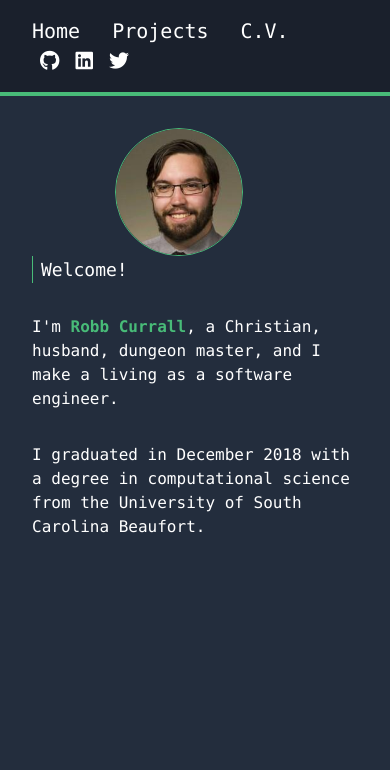
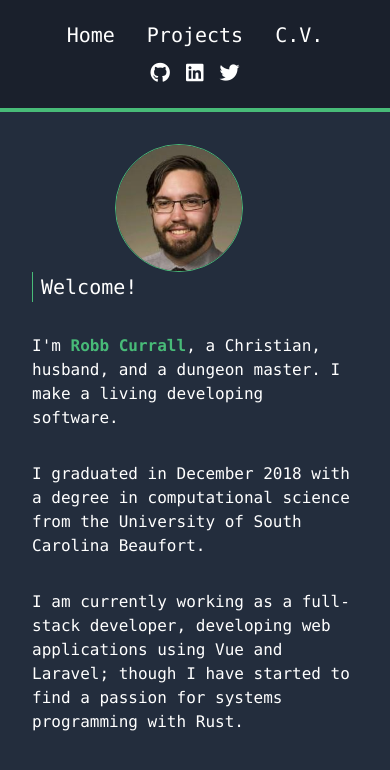
Before and after one commit to rlcurrall/personal-website, a Vue app: page / in a window 390 px wide. Shown: the top 770 px of the page. Built offline with nearby package versions, Linux system fonts and the light colour scheme.

Commit message:
Update styling and wording

```diff
--- a/src/App.vue
+++ b/src/App.vue
@@ -2,10 +2,12 @@
   <div id="app">
     <header id="nav" class="inset-y-0 bg-gray-900 border-b-4 border-green-500">
       <nav
-        class="container mx-auto my-4 flex flex-wrap justify-between items-center text-xl px-8 md:px-0"
+        class="container mx-auto my-4 flex flex-col sm:flex-row justify-between items-center text-xl px-8 md:px-0"
       >
-        <div class="flex justify-start flex-wrap">
-          <router-link to="/" class="mr-4 hover:underline hover:text-green-500"
+        <div class="flex justify-center flex-wrap my-1 sm:justify-start sm:m-0">
+          <router-link
+            to="/"
+            class="mx-4 hover:underline hover:text-green-500 sm:ml-0"
             >Home</router-link
           >
           <router-link
@@ -15,11 +17,11 @@
           >
           <router-link
             to="/cv"
-            class="ml-4 hover:underline hover:text-green-500"
+            class="mx-4 hover:underline hover:text-green-500 sm:mr-0"
             >C.V.</router-link
           >
         </div>
-        <div class="flex justify-end flex-wrap">
+        <div class="flex justify-center flex-wrap sm:justify-end my-1 sm:m-0">
           <a href="https://github.com/rlcurrall" target="_blank" class="mx-2"
             ><i class="fab fa-github hover:text-green-500"></i
           ></a>
--- a/src/views/CV.vue
+++ b/src/views/CV.vue
@@ -1,5 +1,8 @@
 <template>
-  <div>asdf</div>
+  <main class="container mx-auto p-8 md:px-0">
+    <h1>This is a CV!</h1>
+    <p class="text-yellow-500"><i class="fas fa-tools" /> Under Construction</p>
+  </main>
 </template>
 
 <script>
--- a/src/views/Home.vue
+++ b/src/views/Home.vue
@@ -11,15 +11,19 @@
       />
     </div>
     <article>
-      <h1 class="text-lg border-l border-green-500 pl-2">Welcome!</h1>
+      <h1 class="text-xl border-l border-green-500 pl-2">Welcome!</h1>
       <p class="my-8">
         I'm <b class="text-green-500">Robb Currall</b>, a Christian, husband,
-        dungeon master, and I make a living as a software engineer.
+        and a dungeon master. I make a living developing software.
       </p>
-
       <p class="my-8">
         I graduated in December 2018 with a degree in computational science from
         the University of South Carolina Beaufort.
+      </p>
+      <p>
+        I am currently working as a full-stack developer, developing web
+        applications using Vue and Laravel; though I have started to find a
+        passion for systems programming with Rust.
       </p>
     </article>
   </main>
--- a/src/views/Projects.vue
+++ b/src/views/Projects.vue
@@ -1,5 +1,6 @@
 <template>
-  <div class="about">
-    <h1>This is an about page</h1>
-  </div>
+  <main class="container mx-auto p-8 md:px-0">
+    <h1>This is a projects page</h1>
+    <p class="text-yellow-500"><i class="fas fa-tools" /> Under Construction</p>
+  </main>
 </template>
```
